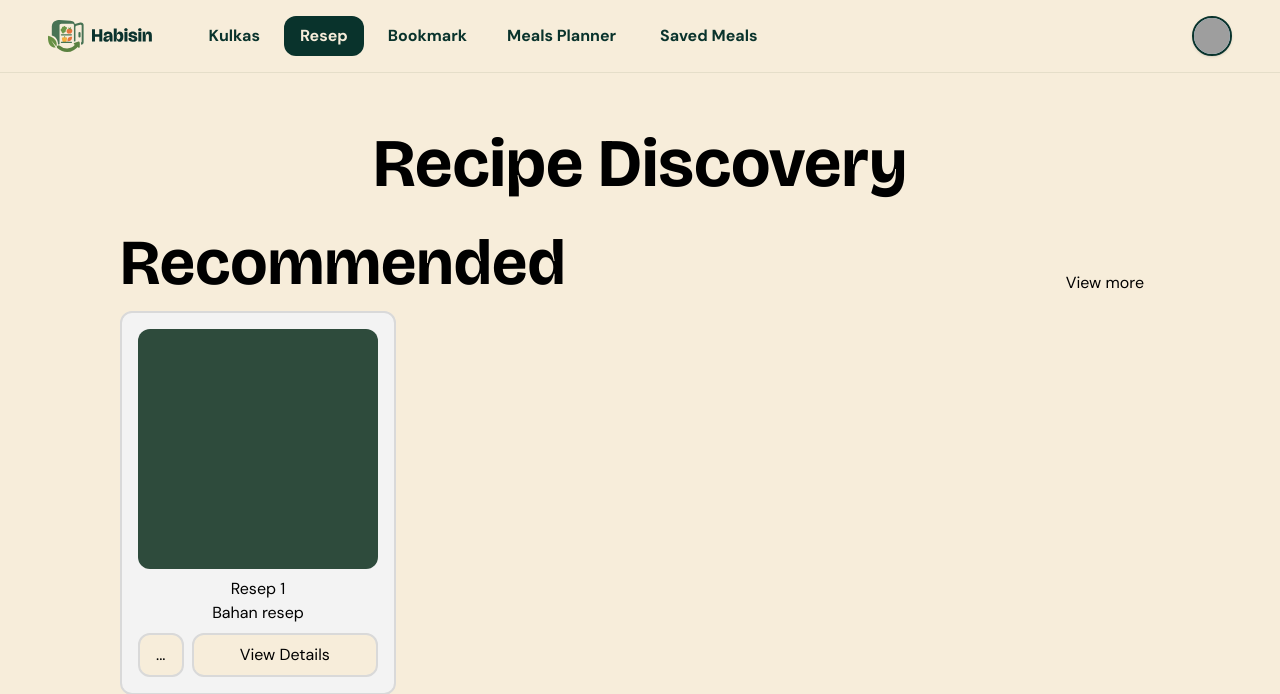
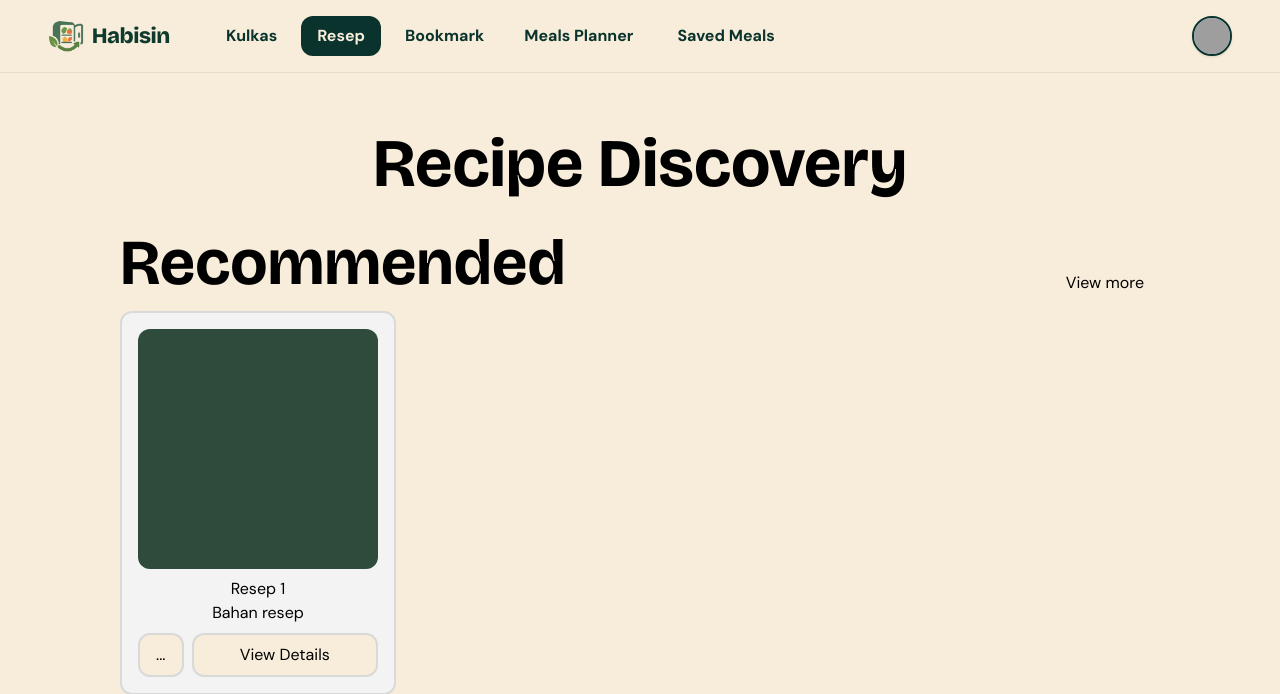
Before and after one commit to pbp-kelompok-f7/Habisin, a Django app: page /discovery/ in a window 1280 px wide. Shown: the top 694 px of the page. Run offline with Django 5.2, Linux system fonts and the light colour scheme; style sheets or scripts are compiled from the project's sources; some libraries are stand-ins or nearby versions; grey boxes are pictures that could not be loaded.

Commit message:
style: use landing logo and wordmark in shared navbar

```diff
--- a/templates/components/navbar.html
+++ b/templates/components/navbar.html
@@ -1,8 +1,10 @@
 {% load static %}
 <header class="flex flex-row w-full px-6 md:px-12 py-4 gap-6 items-center justify-between border-b border-[#E5DEC9] bg-background">
   <!-- Brand Logo -->
-  <a href="{% url 'home:show_home' %}" class="flex items-center flex-shrink-0">
-    <img src="{% static '/svg/logo.svg' %}" alt="Logo of Habisin" class="h-8 w-auto" />
+    <a href="{% url 'home:show_home' %}" class="flex items-center gap-2 flex-shrink-0 font-heading font-extrabold"
+     style="font-size:22px;line-height:32px;letter-spacing:-.02em;color:#0f3b2e;">
+    <img src="{% static 'home/img/logo.png' %}" alt="" class="h-8 w-auto" />
+    Habisin
   </a>
 
   <!-- Navigation Menu Links -->
```
